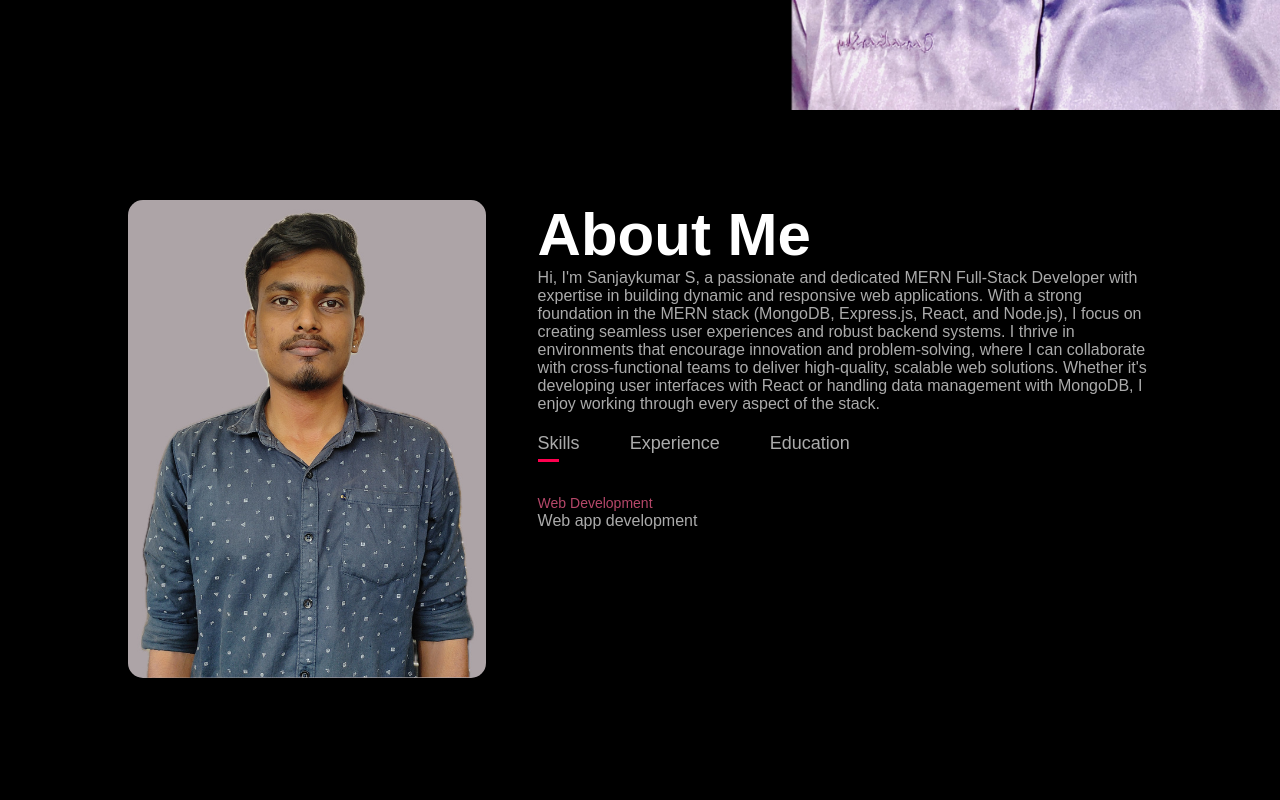
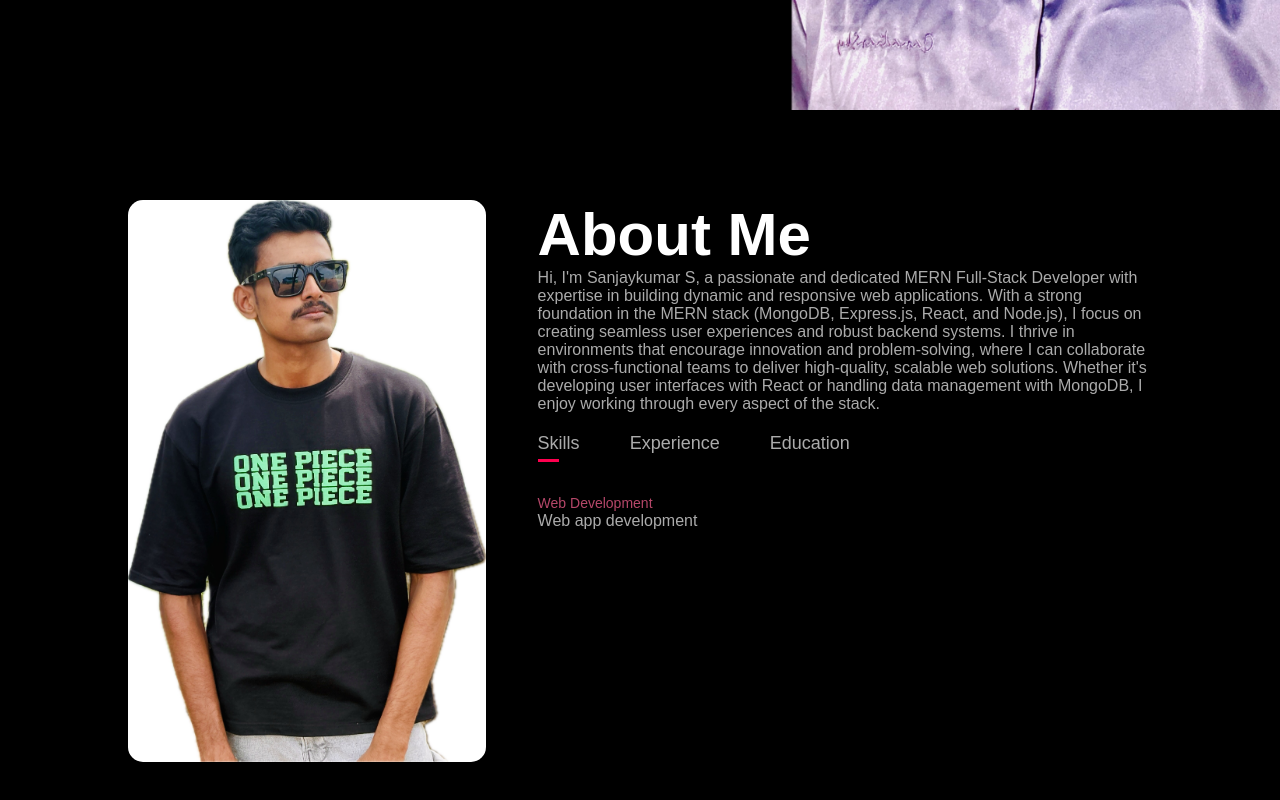
Before and after one commit to SanjayHordak/Hordak-Solutions, a plain HTML site: page index.html in a window 1280 px wide. Shown: the part 690-1490 px from the top of the page. Drawn offline with Linux system fonts and the light colour scheme.

Commit message:
Replace image in about section

```diff
--- a/index.html
+++ b/index.html
@@ -33,7 +33,7 @@
         <div class="container">
             <div class="row">
                 <div class="about-col-1">
-                    <img src="images/BFD4E95E-F1BC-4EDF-8679-A44F0EB7B7FD (1).jpeg" >
+                    <img src="images/IMG_1088.png" >
                 </div>
                 <div class="about-col-2">
                     <h1 class="sub-title">About Me</h1>
```
